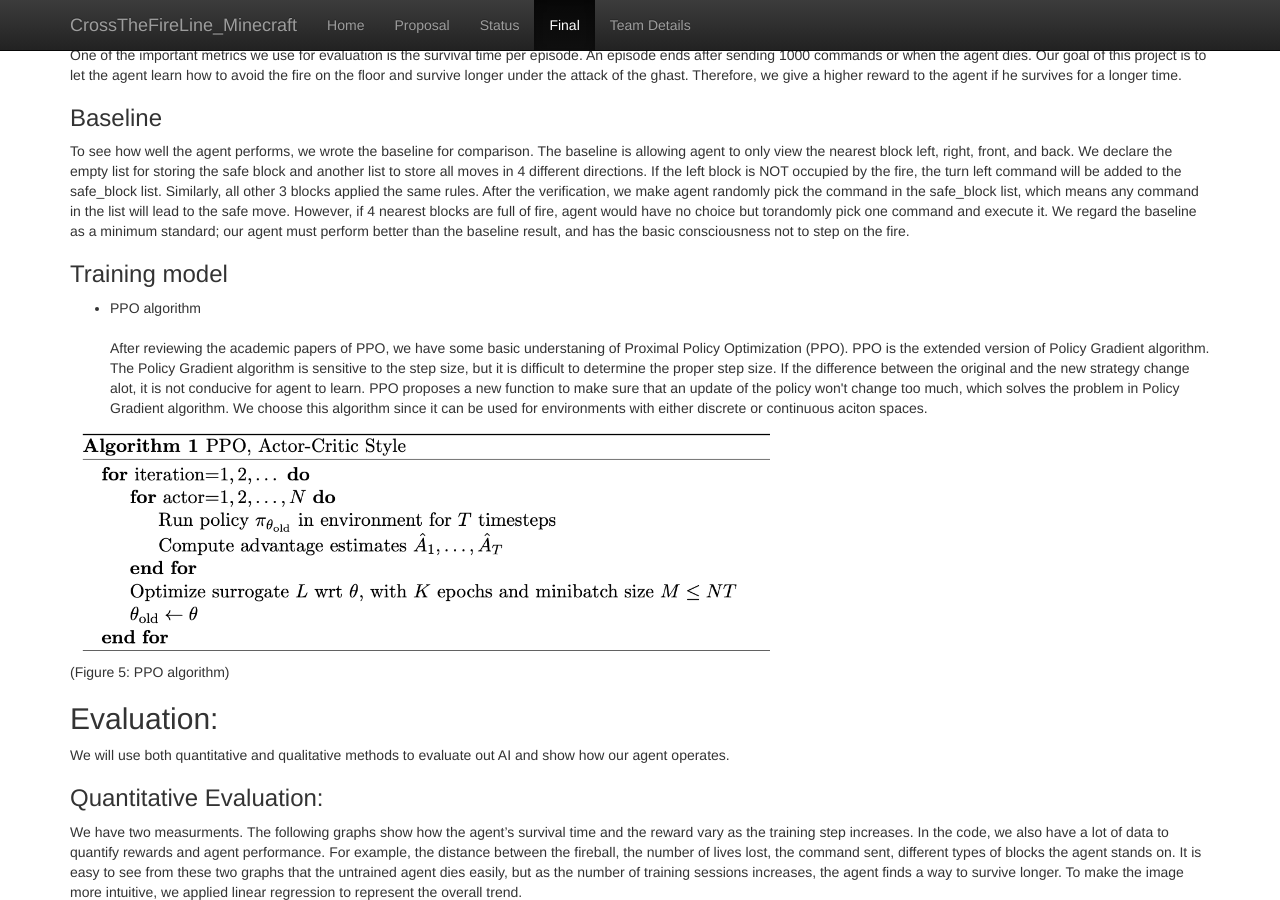
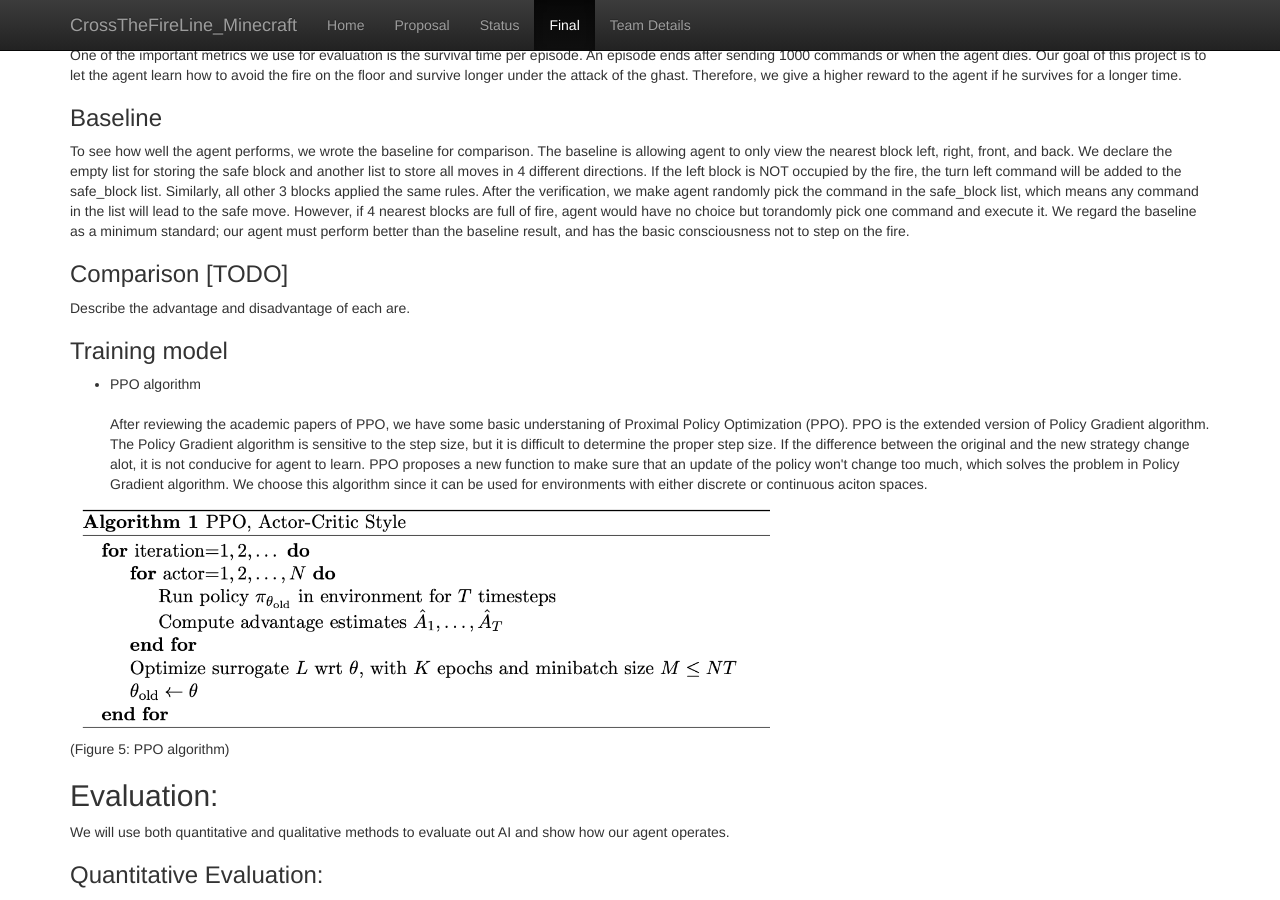
Before and after one commit to Chilly712/CrossTheFireLine_Minecraft, a Jekyll site: the page built from docs/final.md, in a window 1280 px wide and 900 px high, scrolled down 3585 px. Built offline with Jekyll 4.4.1, drawn with Linux system fonts in a browser that asks for light colours.

Commit message:
Update final.md

```diff
--- a/docs/final.md
+++ b/docs/final.md
@@ -10,6 +10,7 @@ title: Final Report
   We implemented a game called CrossTheFireLine, similiar to the Dodge Ball; the agent should learn to avoid getting hit by the fireball from the Ghast as well as  to avoid stepping on the fire block. A ghast that can shoot fireballs will appear in the air and move randomly. When fireball falls to the ground, the stone will be set on fire and these blocks will convert into fire blocks. If the agent steps on the fire or get git by the fireball, it will receive the negative reward. Both our agent Steve and the Ghast's activity space will be limited inside the 60 x 60 area, surrounded by sand walls. Steve needs to observe his surroundings and avoid getting negative reward so that he can survive for longer time.
 
   The output of the algorithm should be the list of [continuous] movements.
+
 
 ## Approach: [TODO]
 In order to prevent the agent from walking aimlessly, we confine the agent and ghast to a three-dimensional space. Ghast will continuously shoot fireballs at the agent, and the agent can perform [continuous] actions to avoid the fireball.
@@ -31,13 +32,16 @@ We first modified the observation space to ensure that the information of fire b
 <br>
 (Figure 3: The combination of fire_ball observation space and original grid observation space)
 
+
 ### Setup an Environment
 <img src="images/environment_setup.png" width="700">
 <br>
 (Figure 4: Environment setup)
 
+
 ### Action
 The Ghast can hit several blocks by launching single fireball, so if the agent only take discrete movement, its chances of avoiding the fireball are reduced. Hence, we believe the better choice is to let the agent have continuous movements.
+
 
 ### Action Space
 self.action_space = Box(low = -1, high = 1, shape=(2,))  # move, turn for ContinuousMovement
@@ -55,6 +59,7 @@ The observation space of our discrete agent is a 5 x 5 grid that contains the in
 
 The continuous agent receives an array containing the location and orientation of the agent, information of the agent includng yaw and pitch, and the locations of the nearby fire blocks (including the blocks that will be hit by the fireball) as the state observation.
 
+
 ### Reward
 Our agent receives a negative reward whenever he touches the fire. We also give a negative reward when the agent's health points decrease.
 One of the important metrics we use for evaluation is the survival time per episode. An episode ends after sending 1000 commands or when the agent dies. Our goal of this project is to let the agent learn how to avoid the fire on the floor and survive longer under the attack of the ghast. Therefore, we give a higher reward to the agent if he survives for a longer time.
@@ -62,6 +67,11 @@ One of the important metrics we use for evaluation is the survival time per epis
 
 ### Baseline
 To see how well the agent performs, we wrote the baseline for comparison. The baseline is allowing agent to only view the nearest block left, right, front, and back. We declare the empty list for storing the safe block and another list to store all moves in 4 different directions. If the left block is NOT occupied by the fire, the turn left command will be added to the safe_block list. Similarly, all other 3 blocks applied the same rules. After the verification, we make agent randomly pick the command in the safe_block list, which means any command in the list will lead to the safe move. However, if 4 nearest blocks are full of fire, agent would have no choice but torandomly pick one command and execute it. We regard the baseline as a minimum standard; our agent must perform better than the baseline result, and has the basic consciousness not to step on the fire.
+
+
+### Comparison [TODO]
+Describe the advantage and disadvantage of each are.
+
 
 ### Training model
 <ul>
@@ -75,8 +85,10 @@ We choose this algorithm since it can be used for environments with either discr
 <br>
 (Figure 5: PPO algorithm)
 
+
 ## Evaluation:
 We will use both quantitative and qualitative methods to evaluate out AI and show how our agent operates.
+
 
 ### Quantitative Evaluation:
 
@@ -102,7 +114,6 @@ We can evaluate the agent based on how long it survives for each game playing. A
 By observing our agent playing the game, we can conclude that whether the agent is learning how to dodge the fireball and avoid the fire on the ground, or whether he is behaving randomly.
 
 
-
 ## Reference:
 We used the class material and assignment2 as a start up.
 <br>
```
